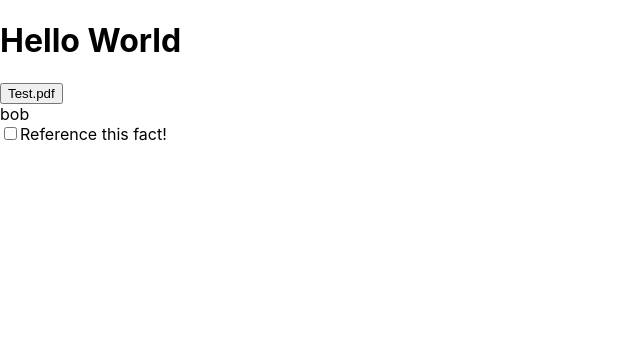
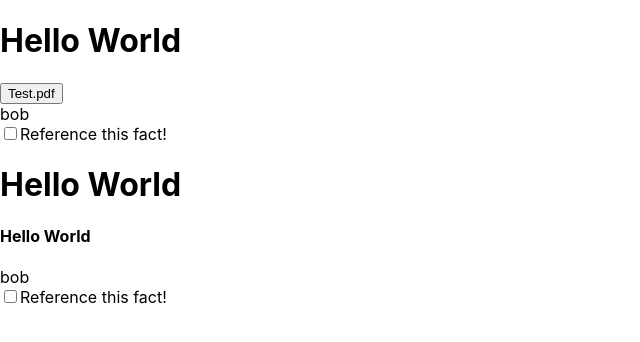
Before and after one commit to JuanPablo2655/hacknc2020, a React (Create React App) app in the folder ui/: page / in a window 1280 px wide. Shown: the top 342 px of the page, without its empty margins (0-640 px from the left). Built offline with nearby package versions, Linux system fonts and the light colour scheme.

Commit message:
SuperiorFactComponent

```diff
--- a/ui/src/App.js
+++ b/ui/src/App.js
@@ -1,6 +1,7 @@
 import React , { useState } from 'react';
 import './App.css';
 import DirectFactComponent from './components/DirectFactComponent';
+import SuperiorFactComponent from './components/SuperiorFactComponent';
 
 function App() {
   const dFact = {
@@ -10,9 +11,21 @@ function App() {
     created_by: 33213
   }
 
+  const sFact = {
+    statement: "Hello World",
+    fact_id: 0,
+    created_by: 33213
+  }
+
   const get_user = () =>  {
     return(
       "bob"
+    )
+  }
+
+  const get_fact = () =>  {
+    return(
+      dFact.statement
     )
   }
 
@@ -25,6 +38,15 @@ function App() {
       get_user={get_user}
       set_selected_fact={set_selected_fact}
       get_selected_fact={get_selected_fact}
+      get_fact={get_fact}
+      />
+      <SuperiorFactComponent
+      sFact={sFact}
+      dFact={dFact}
+      get_user={get_user}
+      set_selected_fact={set_selected_fact}
+      get_selected_fact={get_selected_fact}
+      get_fact={get_fact}
       />
     </div>
   );
--- a/ui/src/components/DirectFact.js
+++ b/ui/src/components/DirectFact.js
@@ -1,6 +1,6 @@
 import React from 'react';
 
-const DirectFact = ( {dFact} ) => {
+const DirectFact = ( {dFact, get_fact} ) => {
     return (
     <h1>{dFact.statement}</h1>
     );
--- a/ui/src/components/DirectFactComponent.js
+++ b/ui/src/components/DirectFactComponent.js
@@ -4,21 +4,16 @@ import DirectFact from './DirectFact';
 import PdfPreview from './PdfPreview';
 import TickReference from './TickReference';
 
-const DirectFactComponent = ( {dFact, get_user, set_selected_fact, get_selected_fact} ) => {
+const DirectFactComponent = ( {dFact, get_fact, get_user, set_selected_fact, get_selected_fact} ) => {
     return(
         <div>
-            <div>
-                <DirectFact dFact={dFact} />
-            </div>
-            <div>
-                <PdfPreview dFact={dFact} />
-            </div>
-            <div>
-                <CreditPreview username={get_user()} />
-            </div>
-            <div>
-                <TickReference dFact={dFact} set_selected_fact={set_selected_fact} get_selected_fact={get_selected_fact} />
-            </div>
+            <DirectFact dFact={dFact} get_fact={get_fact}/>
+            <PdfPreview dFact={dFact} />
+            <CreditPreview username={get_user()} />
+            <TickReference dFact={dFact}
+            set_selected_fact={set_selected_fact}
+            get_selected_fact={get_selected_fact}
+            />
         </div>
     );
 };
--- /dev/null
+++ b/ui/src/components/FactPreviewComponent.js
@@ -0,0 +1,13 @@
+import React from 'react';
+import CreditPreview from './CreditPreview';
+
+const FactPreviewComponent = ({ get_fact, sFact, dFact, get_user }) => {
+    return (
+        <div>
+            <h4>{get_fact()}</h4>
+            <CreditPreview username={get_user()} />
+        </div>
+    );
+}
+
+export default FactPreviewComponent;
--- /dev/null
+++ b/ui/src/components/SuperiorFact.js
@@ -0,0 +1,9 @@
+import React from 'react';
+
+const SuperiorFact = ({ sFact, get_fact }) => {
+    return (
+        <h1>{get_fact()}</h1>
+    );
+}
+
+export default SuperiorFact;
--- /dev/null
+++ b/ui/src/components/SuperiorFactComponent.js
@@ -0,0 +1,24 @@
+import React from 'react';
+import FactPreviewComponent from './FactPreviewComponent';
+import SuperiorFact from './SuperiorFact'
+import TickReference from './TickReference';
+
+const SuperiorFactComponent = ({ sFact, dFact, get_fact, get_user, set_selected_fact, get_selected_fact }) => {
+    return (
+        <div>
+            <SuperiorFact sFact={sFact} get_fact={get_fact} />
+            <FactPreviewComponent
+            get_fact={get_fact}
+            get_user={get_user}
+            sFact={sFact}
+            dFact={dFact}
+            />
+            <TickReference dFact={dFact}
+            set_selected_fact={set_selected_fact}
+            get_selected_fact={get_selected_fact}
+            />
+        </div>
+    );
+}
+
+export default SuperiorFactComponent;
```
